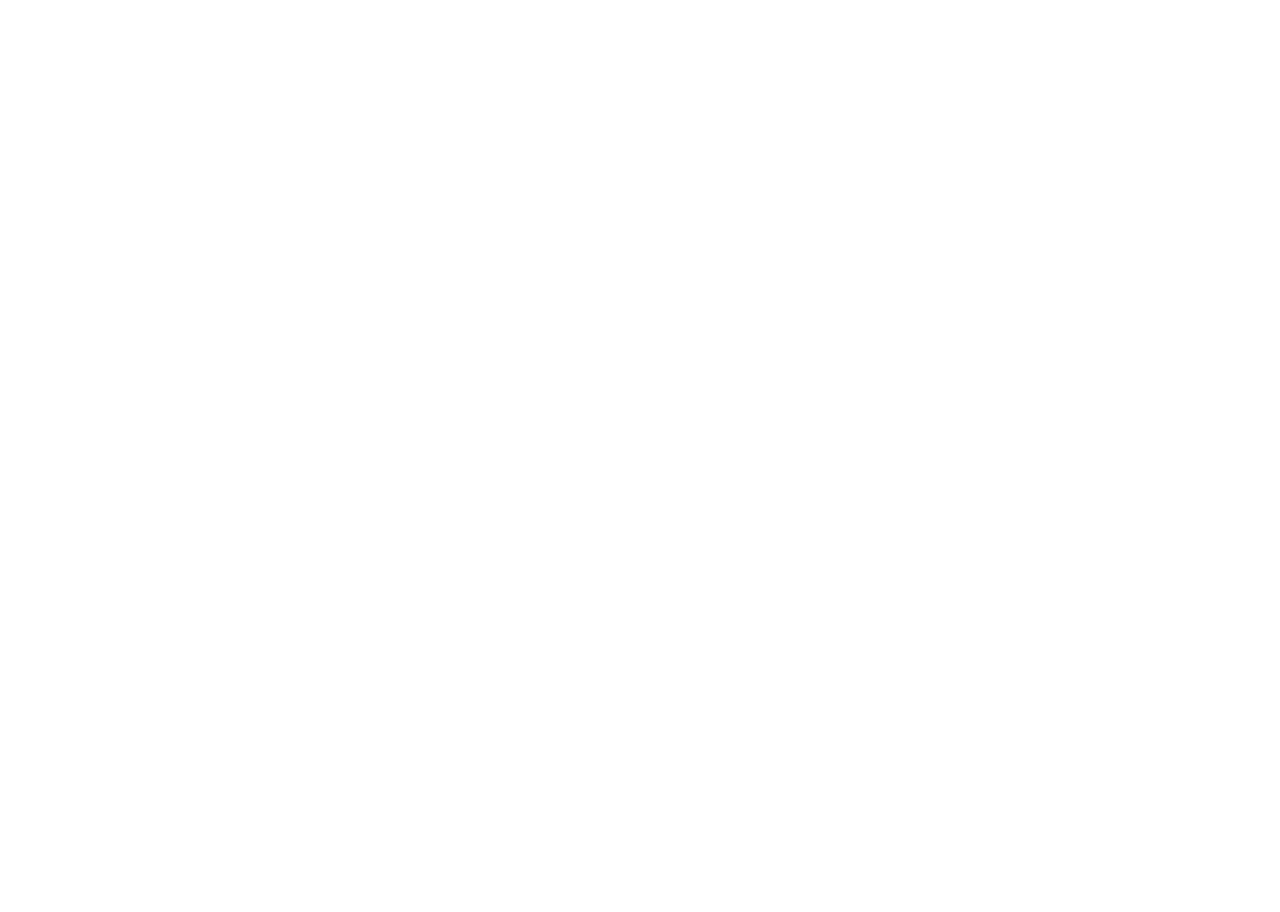
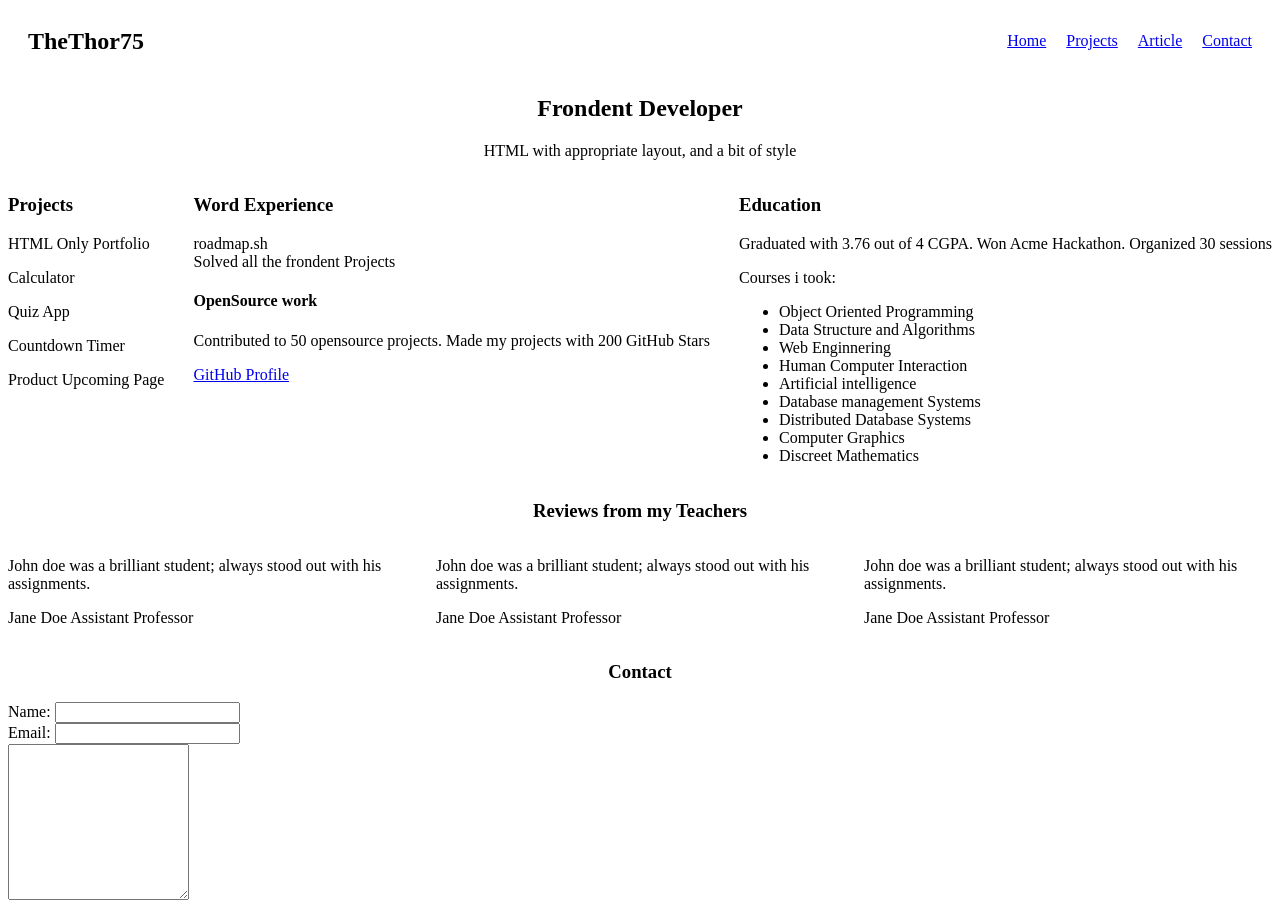
Before and after one commit to TheThor75/PROJETS-ROADMAP-, a plain HTML site: page Basic HTML Website/index.html in a window 1280 px wide. Before the commit the page ends 800 px from the top, so only its background shows below. Drawn offline with Linux system fonts and the light colour scheme.

Commit message:
Ajoute du projet Basic HTML WEbsite

```diff
--- a/Basic HTML Website/index.html
+++ b/Basic HTML Website/index.html
@@ -0,0 +1,122 @@
+<!DOCTYPE html>
+<html lang="fr">
+  <head>
+    <meta charset="UTF-8" />
+    <meta name="viewport" content="width=device-width, initial-scale=1.0" />
+    <meta name="description" content=" Une petit exemple du structure HTML" />
+    <meta property="og:title" content="Basic Website" />
+    <meta
+      property="og:description"
+      content="Une petit démonstration de comment on fait un site web "
+    />
+    <link rel="shortcut icon" href="/img/favicon.png" type="image/x-icon" />
+    <title>Basic Website</title>
+  </head>
+  <body>
+    <header
+      style="
+        display: flex;
+        justify-content: space-between;
+        align-items: center;
+        padding: 0 20px;
+      "
+    >
+      <h2>TheThor75</h2>
+      <nav style="display: flex; gap: 20px">
+        <a href="#home">Home</a>
+        <a href="#Projects">Projects</a>
+        <a href="#Article">Article</a>
+        <a href="#Contact">Contact</a>
+      </nav>
+    </header>
+    <main>
+      <h2 style="text-align: center" id="home">Frondent Developer</h2>
+      <p style="text-align: center">
+        HTML with appropriate layout, and a bit of style
+      </p>
+      <section style="display: flex; justify-content: space-between; gap: 20px">
+        <section>
+          <h3 id="Projects">Projects</h3>
+          <p>HTML Only Portfolio</p>
+          <p>Calculator</p>
+          <p>Quiz App</p>
+          <p>Countdown Timer</p>
+          <p>Product Upcoming Page</p>
+        </section>
+        <section>
+          <h3>Word Experience</h3>
+          <p>roadmap.sh <br />Solved all the frondent Projects</p>
+          <h4>OpenSource work</h4>
+          <p>
+            Contributed to 50 opensource projects. Made my projects with 200
+            GitHub Stars
+          </p>
+          <a href="https://github.com/TheThor75/PROJETS-ROADMAP-"
+            >GitHub Profile</a
+          >
+        </section>
+        <section>
+          <h3>Education</h3>
+          <p>
+            Graduated with 3.76 out of 4 CGPA. Won Acme Hackathon. Organized 30
+            sessions
+          </p>
+          <p>Courses i took:</p>
+          <div>
+            <ul>
+              <li>Object Oriented Programming</li>
+              <li>Data Structure and Algorithms</li>
+              <li>Web Enginnering</li>
+              <li>Human Computer Interaction</li>
+              <li>Artificial intelligence</li>
+              <li>Database management Systems</li>
+              <li>Distributed Database Systems</li>
+              <li>Computer Graphics</li>
+              <li>Discreet Mathematics</li>
+            </ul>
+          </div>
+        </section>
+      </section>
+      <article>
+        <h3 style="text-align: center" id="Article">
+          Reviews from my Teachers
+        </h3>
+        <section
+          style="display: flex; justify-content: space-between; gap: 20px"
+        >
+          <div>
+            <p>
+              John doe was a brilliant student; always stood out with his
+              assignments.
+            </p>
+            <p>Jane Doe Assistant Professor</p>
+          </div>
+          <div>
+            <p>
+              John doe was a brilliant student; always stood out with his
+              assignments.
+            </p>
+            <p>Jane Doe Assistant Professor</p>
+          </div>
+          <div>
+            <p>
+              John doe was a brilliant student; always stood out with his
+              assignments.
+            </p>
+            <p>Jane Doe Assistant Professor</p>
+          </div>
+        </section>
+      </article>
+      <section>
+        <h3 id="Contact" style="text-align: center">Contact</h3>
+        <form>
+          <label for="names">Name:</label>
+          <input type="text" name="names" /><br />
+          <label for="email">Email:</label>
+          <input type="email" name="email" id="" /><br />
+          <textarea name="tex" id="" cols="20" rows="10"></textarea>
+        </form>
+      </section>
+    </main>
+  </body>
+</html>
```
Also changed, not shown: CV/index.html (+1 -0 lines), img/favicon.png (added), img/pro3.jpeg (added), 2 other files.
